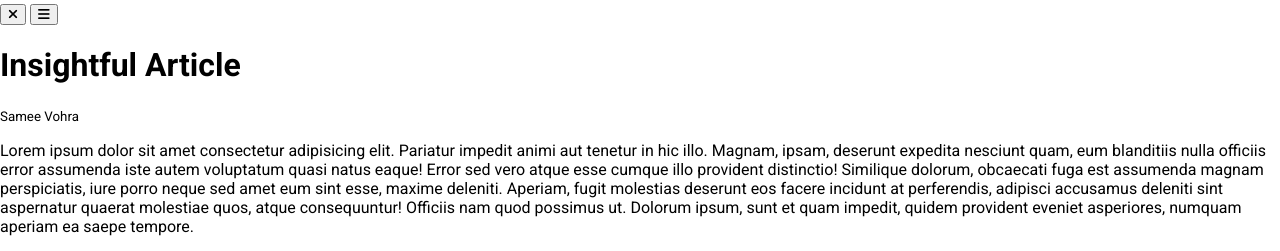
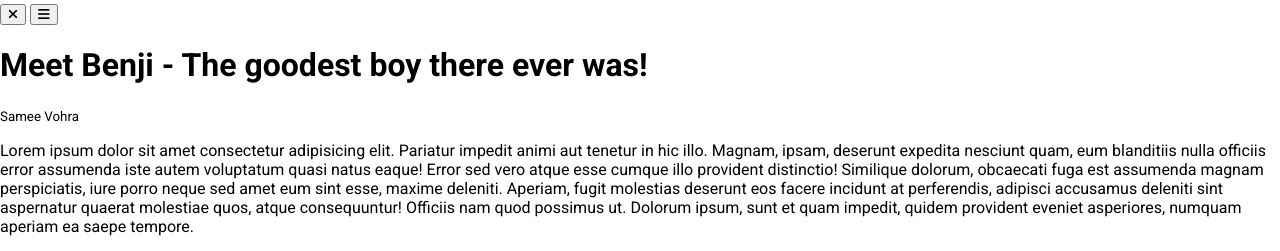
Before and after one commit to sameev/50-in-50, a website: page projects/3_rotatingNavigationAnimation/index.html in a window 1280 px wide. Shown: the top 251 px of the page. Drawn offline with Linux system fonts and the light colour scheme.

Commit message:
minor html updates

```diff
--- a/projects/3_rotatingNavigationAnimation/index.html
+++ b/projects/3_rotatingNavigationAnimation/index.html
@@ -28,7 +28,7 @@
       </div>
 
       <div class="content">
-        <h1>Insightful Article</h1>
+        <h1>Meet Benji - The goodest boy there ever was!</h1>
         <small>Samee Vohra</small>
         <p>
           Lorem ipsum dolor sit amet consectetur adipisicing elit. Pariatur impedit animi aut tenetur in hic illo. Magnam, ipsam, deserunt expedita nesciunt quam, eum blanditiis nulla officiis error assumenda iste autem voluptatum quasi natus eaque! Error sed vero atque esse cumque illo provident distinctio! Similique dolorum, obcaecati fuga est assumenda magnam perspiciatis, iure porro neque sed amet eum sint esse, maxime deleniti. Aperiam, fugit molestias deserunt eos facere incidunt at perferendis, adipisci accusamus deleniti sint aspernatur quaerat molestiae quos, atque consequuntur! Officiis nam quod possimus ut. Dolorum ipsum, sunt et quam impedit, quidem provident eveniet asperiores, numquam aperiam ea saepe tempore.
```
